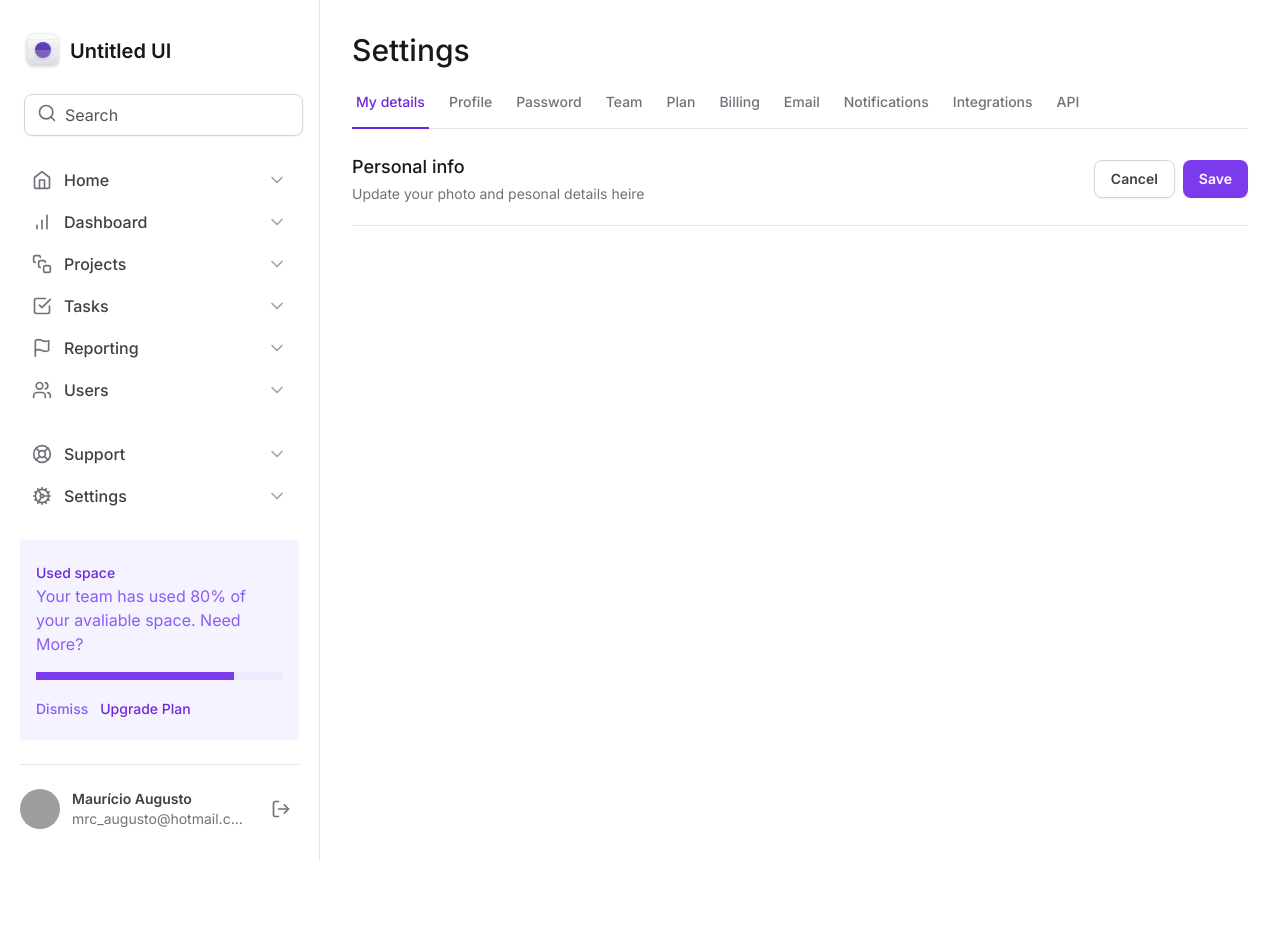
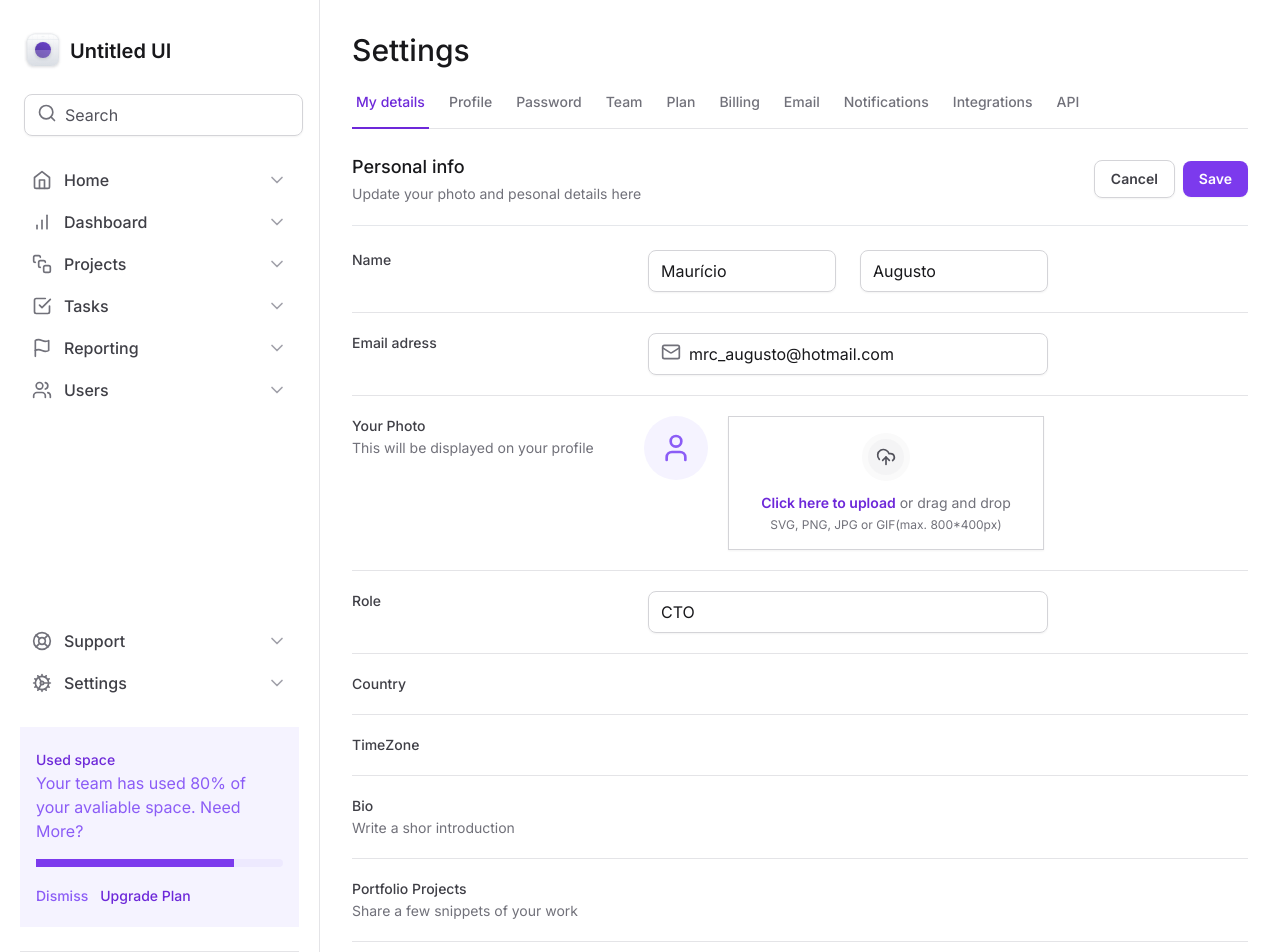
Before and after one commit to mrc-augusto/Ignite_Tailwind, a Next.js app: page / in a window 1280 px wide. Shown: the top 952 px of the page. Before the commit the page ends 861 px from the top, so only its background shows below. Built offline with nearby package versions, Linux system fonts and the light colour scheme; grey boxes are pictures that could not be loaded.

Commit message:
forms update

```diff
--- a/src/app/page.tsx
+++ b/src/app/page.tsx
@@ -1,4 +1,7 @@
 import { SettingTabs } from '@/components/SettingsTabs'
+import { InputControl, InputPrefix, InputRoot } from '@/components/Input'
+import { Mail, UploadCloud, User } from 'lucide-react'
+
 
 export default function Home() {
   return(
@@ -10,14 +13,114 @@
         <div className='flex items-center justify-between pb-5 border-b boder-zinc-200'>
           <div className='space-y-1'>
             <h2 className='text-lg font-medium text-zinc-900'>Personal info</h2>
-            <span className='text-sm text-zinc-500'>Update your photo and pesonal details heire</span>
+            <span className='text-sm text-zinc-500'>Update your photo and pesonal details here</span>
           </div>
-          <div className='flex -items-center gap-2'>
+          <div className='flex items-center gap-2'>
             <button type='button' className='rounded-lg px-4 py-2 text-sm font-semibold shadow-sm border border-zinc-300 text-zinc-700 hover:bg-zinc-50'>Cancel</button>
             <button type='submit' form='settings' className='rounded-lg px-4 py-2 text-sm font-semibold shadow-sm bg-violet-600 text-white hover:bg-violet-700'>Save</button>
           </div>
         </div>
-        <form id='settings' className='mt-6 flex flex-col w-full'></form>
+
+        <form id='settings' className='mt-6 flex flex-col gap-5 divide-y divide-zinc-200'>
+
+          <div className='grid grid-cols-form gap-3'>
+            <label htmlFor="firstName" className='text-sm font-medium text-zinc-700'>Name</label>
+            <div className='grid gap-6 grid-cols-2'>
+              <InputRoot>
+                <InputControl id='firstName' defaultValue='Maurício'/>
+              </InputRoot>
+              <InputRoot>
+                <InputControl defaultValue='Augusto'/>
+              </InputRoot>
+            </div>
+          </div>
+
+          <div className='grid grid-cols-form gap-3 pt-5'>
+            <label htmlFor="Email" className='text-sm font-medium text-zinc-700'>Email adress</label>
+              <InputRoot>
+                <InputPrefix>
+                <Mail className='h-5 w-5 text-zinc-500'/>
+                </InputPrefix>
+                <InputControl id='Email' type='email' defaultValue='mrc_augusto@hotmail.com'/>
+              </InputRoot>
+          </div>
+
+          <div className='grid grid-cols-form gap-3 pt-5'>
+            <label htmlFor="photo" className='text-sm font-medium text-zinc-700'>
+              Your Photo
+              <span className='mt-0.5 text-sm font-normal text-zinc-500 block'>This will be displayed on your profile</span>
+            </label>
+            <div className='flex items-start gap-5'>
+              <div className='bg-violet-50 flex h-16 w-16 items-center justify-center rounded-full'>
+                <User className='w-8 h-8 text-violet-500'/>
+              </div>
+              <label htmlFor="photo" className='group flex-1 cursor-pointer flex flex-col items-center gap-3 rounde-lg border border-zinc-300 px-6 py-4 text-center text-zinc-500 shadow-sm hover:border-violet-200 hover:bg-violet-25 hover:to-violet-500'>
+                <div className='rounded-full border-6 border-zinc-50 bg-zinc-100 p-2 group-hover:border-violet-50 group-hover:bg-violet-100'>
+                  <UploadCloud className='h-5 w-5 text-zinc-600 group-hover:to-violet-700'/>
+                </div>
+                <div className='flex flex-col items-center gap-1'>
+                  <span className='text-sm'>
+                    <span className='font-semibold text-violet-700'>Click here to upload</span> or drag and drop
+                  </span>
+                  <span className='text-xs'>SVG, PNG, JPG or GIF(max. 800*400px)</span>
+                </div>
+              </label>
+              <input type="file" id='photo' className='sr-only' />
+            </div>
+          </div>
+
+          <div className='grid grid-cols-form gap-3 pt-5'>
+            <label htmlFor="Role" className='text-sm font-medium text-zinc-700'>
+              Role
+            </label>
+            <InputRoot>
+              <InputControl id='Role' defaultValue='CTO'/>
+            </InputRoot>
+          </div>
+
+          <div className='grid grid-cols-form gap-3 pt-5'>
+            <label htmlFor="Country" className='text-sm font-medium text-zinc-700'>
+              Country
+            </label>
+            <div></div>
+          </div>
+
+          <div className='grid grid-cols-form gap-3 pt-5'>
+            <label htmlFor="timezone" className='text-sm font-medium text-zinc-700'>
+              TimeZone
+            </label>
+            <div></div>
+          </div>
+
+          <div className='grid grid-cols-form gap-3 pt-5'>
+            <label htmlFor="bio" className='text-sm font-medium text-zinc-700'>
+              Bio
+              <span className='mt-0.5 text-sm font-normal text-zinc-500 block'>
+                Write a shor introduction
+              </span>
+            </label>
+            <div></div>
+          </div>
+
+          <div className='grid grid-cols-form gap-3 pt-5'>
+            <label htmlFor="projects" className='text-sm font-medium text-zinc-700'>
+              Portfolio Projects
+              <span className='mt-0.5 text-sm font-normal text-zinc-500 block'>
+                Share a few snippets of your work
+              </span>
+            </label>
+            <div></div>
+          </div>
+
+          <div className='flex items-center gap-2 justify-end pt-5'>
+            <button type='button' className='rounded-lg px-4 py-2 text-sm font-semibold shadow-sm border border-zinc-300 text-zinc-700 hover:bg-zinc-50'>
+              Cancel
+            </button>
+            <button type='submit' className='rounded-lg px-4 py-2 text-sm font-semibold shadow-sm bg-violet-600 text-white hover:bg-violet-700'>
+              Save
+            </button>
+          </div>
+        </form>
       </div>
     </>
   )
--- a/tailwind.config.ts
+++ b/tailwind.config.ts
@@ -7,6 +7,18 @@
       gridTemplateColumns: {
         app: 'minmax(18rem, 20rem) 1fr',
         profile: 'max-content 1 fr min-content',
+        form: 'minmax(7.5rem, 17.5rem) minmax(25rem, 1fr) minmax(0, 15rem)'
+      },
+      borderWidth:{
+        6: '6px'
+      },
+      colors:{
+        violet:{
+          25: '#fcfaff'
+        },
+      },
+      maxWidth:{
+        app: '760px'
       },
     },
   },
```
